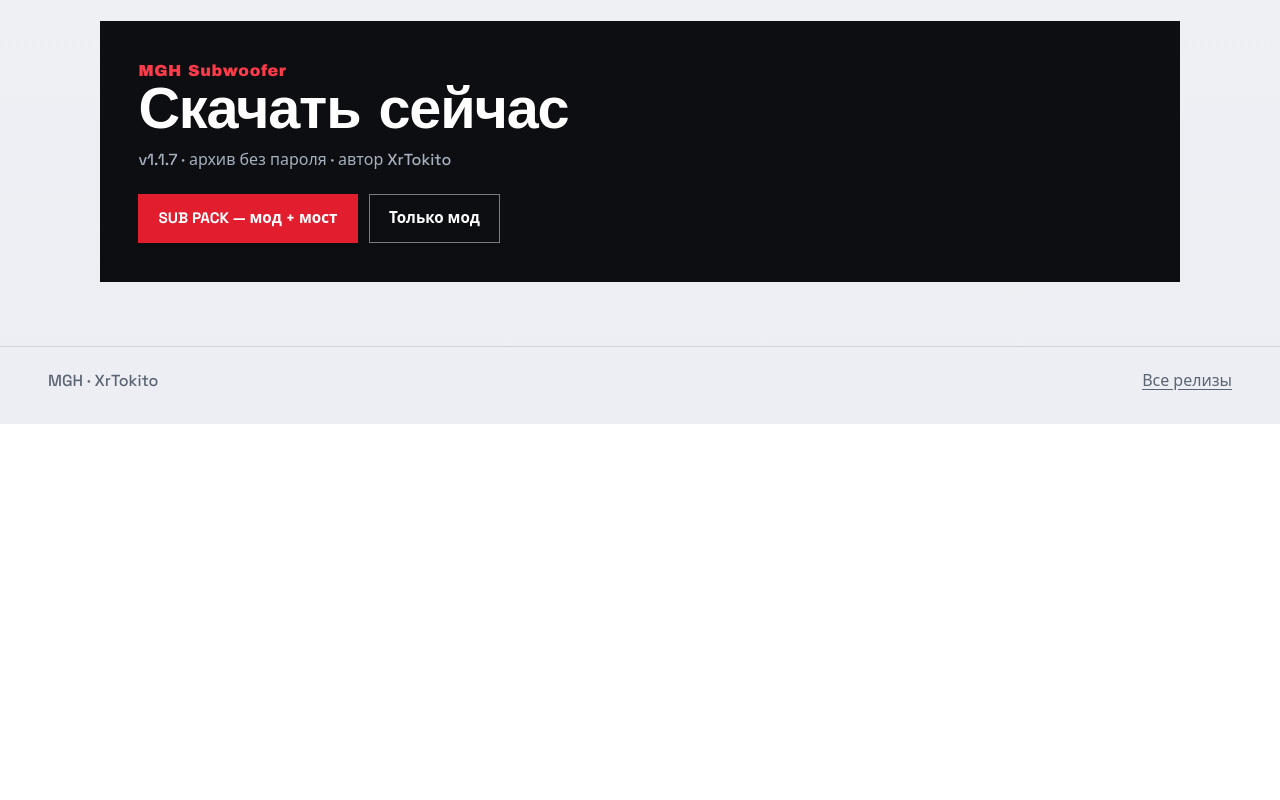
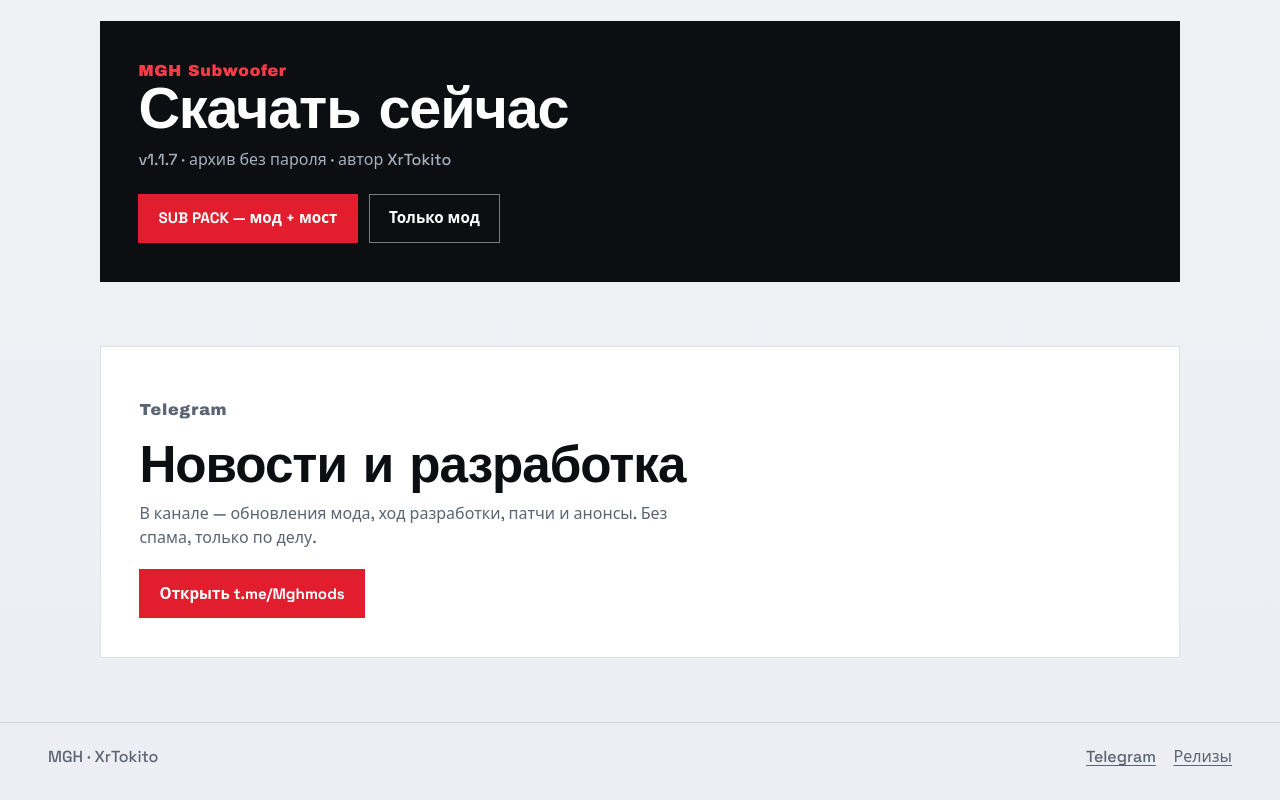
Before and after one commit to RqSoulSS/mgh-subwoofer-releases, a plain HTML site: page index.html in a window 1280 px wide. Shown: the part 1987-2787 px from the top of the page. Before the commit the page ends 2411 px from the top, so only its background shows below. Drawn offline with Linux system fonts and the light colour scheme.

Commit message:
Add Telegram channel section and light brand assets.
Co-authored-by: Cursor <cursoragent@cursor.com>

```diff
--- a/index.html
+++ b/index.html
@@ -11,7 +11,7 @@
   <link rel="preconnect" href="https://fonts.googleapis.com" />
   <link rel="preconnect" href="https://fonts.gstatic.com" crossorigin />
   <link href="https://fonts.googleapis.com/css2?family=Archivo+Black&family=Space+Grotesk:wght@400;500;600;700&display=swap" rel="stylesheet" />
-  <link rel="stylesheet" href="styles.css?v=9" />
+  <link rel="stylesheet" href="styles.css?v=10" />
 </head>
 <body>
   <a class="skip" href="#download">К скачиванию</a>
@@ -21,6 +21,7 @@
     <div class="nav__links">
       <a href="#how">Как работает</a>
       <a href="#download">Скачать</a>
+      <a href="https://t.me/Mghmods" rel="noopener" target="_blank">Telegram</a>
     </div>
   </header>
 
@@ -115,11 +116,23 @@
         </div>
       </div>
     </section>
+
+    <section class="tg" id="telegram">
+      <div class="tg__box">
+        <p class="tg__kicker">Telegram</p>
+        <h2>Новости и разработка</h2>
+        <p>В канале — обновления мода, ход разработки, патчи и анонсы. Без спама, только по делу.</p>
+        <a class="btn btn--solid" href="https://t.me/Mghmods" rel="noopener" target="_blank">Открыть t.me/Mghmods</a>
+      </div>
+    </section>
   </main>
 
   <footer class="foot">
     <span>MGH · XrTokito</span>
-    <a href="https://github.com/RqSoulSS/mgh-subwoofer-releases/releases">Все релизы</a>
+    <div class="foot__links">
+      <a href="https://t.me/Mghmods" rel="noopener" target="_blank">Telegram</a>
+      <a href="https://github.com/RqSoulSS/mgh-subwoofer-releases/releases">Релизы</a>
+    </div>
   </footer>
 
   <script src="main.js?v=3"></script>
--- a/styles.css
+++ b/styles.css
@@ -333,6 +333,37 @@ a { color: inherit; text-decoration: none; }
   border-color: #fff;
 }
 
+.tg {
+  padding: 0 var(--pad) clamp(3rem, 8vh, 5rem);
+  max-width: calc(var(--max) + 2 * var(--pad));
+  margin: 0 auto;
+}
+.tg__box {
+  padding: clamp(1.5rem, 4vw, 2.4rem);
+  border: 1px solid var(--line);
+  background: #fff;
+}
+.tg__kicker {
+  margin: 0;
+  font-family: var(--display);
+  color: var(--signal);
+  letter-spacing: 0.04em;
+}
+.tg h2 {
+  margin: 0.35rem 0 0;
+  font-family: var(--display);
+  font-size: clamp(2rem, 5vw, 3.2rem);
+  letter-spacing: -0.02em;
+  line-height: 0.95;
+}
+.tg p {
+  margin: 0.8rem 0 1.25rem;
+  max-width: 34rem;
+  color: var(--mute);
+  font-weight: 500;
+  text-wrap: pretty;
+}
+
 .foot {
   display: flex;
   justify-content: space-between;
@@ -342,6 +373,10 @@ a { color: inherit; text-decoration: none; }
   border-top: 1px solid var(--line);
   color: var(--mute);
   font-weight: 500;
+}
+.foot__links {
+  display: flex;
+  gap: 1.1rem;
 }
 .foot a {
   text-decoration: underline;
```
Also changed, not shown: assets/tg_avatar.png (added), assets/tg_cover.png (added), assets/tg_post.png (added).
